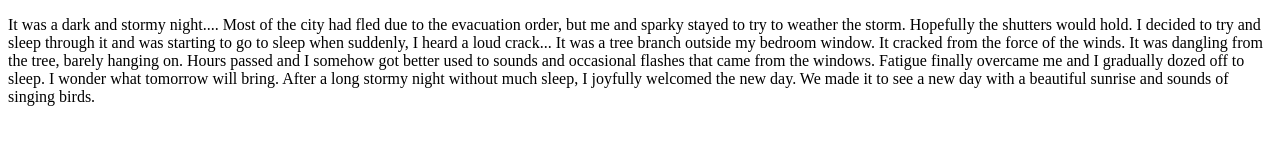
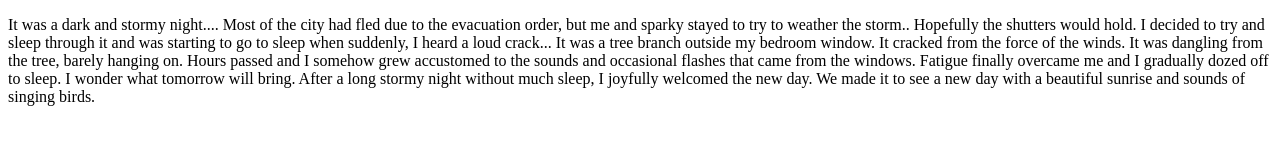
Before and after one commit to agarcia3872/fireside-story, a plain HTML site: page index.html in a window 1280 px wide. Drawn offline with Linux system fonts and the light colour scheme.

Commit message:
Updated story, and made some changes

```diff
--- a/index.html
+++ b/index.html
@@ -1,23 +1,20 @@
 <!DOCTYPE html>
 <html lang="en-US">
     <head>
+        <link rel="stylesheet" type="text/css" href="style.css">
         <title>
             A Stormy Night
         </title>
     </head>
     <body>
         <p>
-              It was a dark and stormy night....
-            Most of the city had fled due to the evacuation order, but me and sparky
-            stayed to try to weather the storm. Hopefully the shutters would hold.
-            I decided to try and sleep through it and was starting to go to sleep when
-            suddenly, I heard a loud crack...
-              It was a tree branch outside my bedroom window. It cracked from the force
-            of the winds. It was dangling from the tree, barely hanging on.
-            Hours passed and I somehow got better used to sounds and occasional flashes
-            that came from the windows. Fatigue finally overcame me and I gradually dozed
-            off to sleep. I wonder what tomorrow will bring.
-              After a long stormy night without much sleep, I joyfully welcomed the new day.
+             It was a dark and stormy night....
+            Most of the city had fled due to the evacuation order, but me and sparky stayed to try to weather the storm..
+            Hopefully the shutters would hold. I decided to try and sleep through it and was starting to go to sleep when suddenly, I heard a loud crack...
+            It was a tree branch outside my bedroom window. It cracked from the force of the winds. It was dangling from the tree, barely hanging on.
+            Hours passed and I somehow grew accustomed to the sounds and occasional flashes that came from the windows. Fatigue
+            finally overcame me and I gradually dozed off to sleep. I wonder what tomorrow will bring.
+             After a long stormy night without much sleep, I joyfully welcomed the new day.
             We made it to see a new day with a beautiful sunrise and sounds of singing birds.
         </p>
     </body>
```
